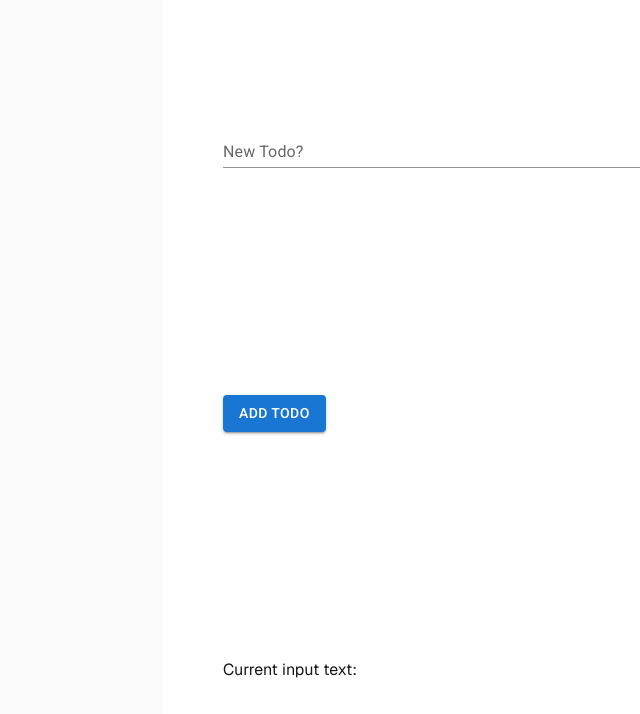
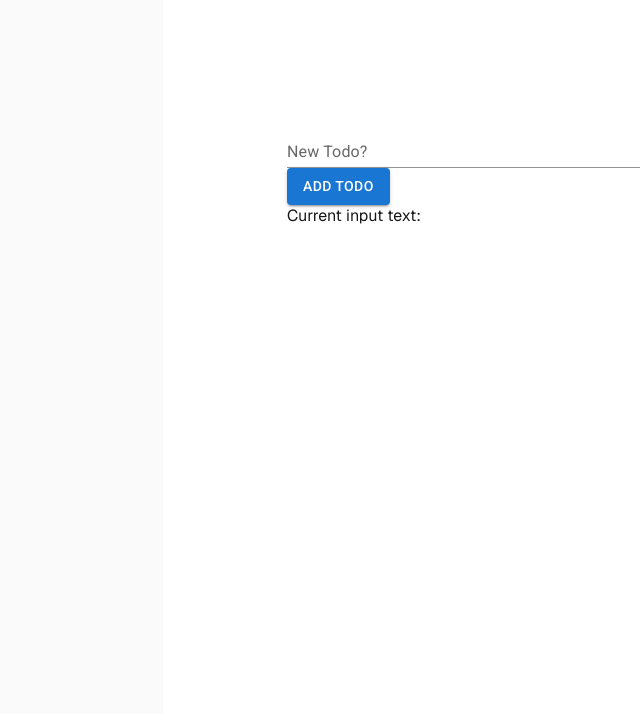
Before and after one commit to DG-InClass/DMIT-2008-A02-Jan-2026, a Next.js app in the folder src/D/nextjs-event-state-fundamentals-START/state-and-events/: page / in a window 1280 px wide. Shown: the top 714 px of the page, without its empty margins (77-717 px from the left). Built offline with nearby package versions, Linux system fonts and the light colour scheme.

Commit message:
Improve layout using MUI Container

```diff
--- a/src/D/nextjs-event-state-fundamentals-START/state-and-events/pages/index.js
+++ b/src/D/nextjs-event-state-fundamentals-START/state-and-events/pages/index.js
@@ -12,6 +12,7 @@ const geistMono = Geist_Mono({
   variable: "--font-geist-mono",
   subsets: ["latin"],
 });
+import Container from '@mui/material/Container';
 import TodoList from '../components/TodoList';
 export default function Home() {
   return (
@@ -26,7 +27,9 @@ export default function Home() {
         className={`${styles.page} ${geistSans.variable} ${geistMono.variable}`}
       >
         <main className={styles.main}>
-          <TodoList></TodoList>
+          <Container maxWidth="sm">
+            <TodoList></TodoList>
+          </Container>
         </main>
       </div>
     </>
```
